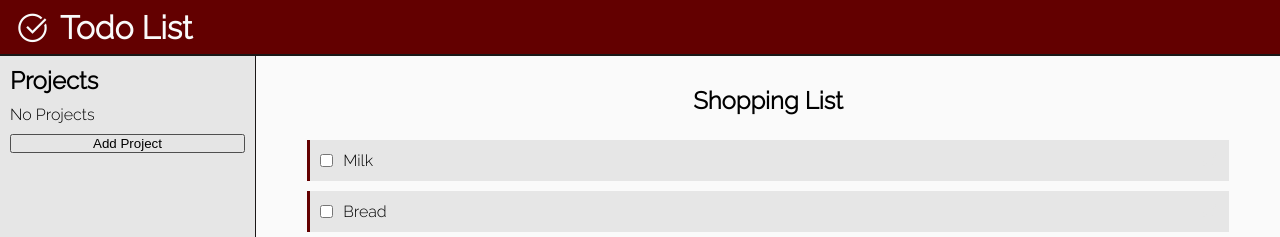
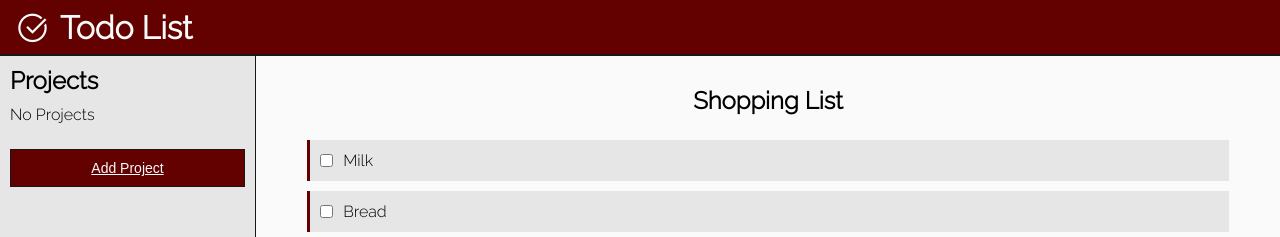
Before and after one commit to robisonwebdev/todo-react, a React (Create React App) app: page / in a window 1280 px wide. In both pictures the pointer is over the button "Add Project". Shown: the top 237 px of the page. Built offline with nearby package versions, Linux system fonts and the light colour scheme.

Commit message:
Changed .addProjectBtn to .add_project_btn

```diff
--- a/src/styles/Main/ProjectsContainer.css
+++ b/src/styles/Main/ProjectsContainer.css
@@ -12,7 +12,7 @@
     width: 20%;
 }
 
-.addProjectBtn {
+.add_project_btn {
     background-color: var(--red);
     border: 1px solid var(--darkerWhite);
     color: var(--white);
@@ -22,7 +22,7 @@
     padding: 10px;
 }
 
-.addProjectBtn:hover {
+.add_project_btn:hover {
     border-color: var(--black);
     text-decoration: underline;
 }
```
